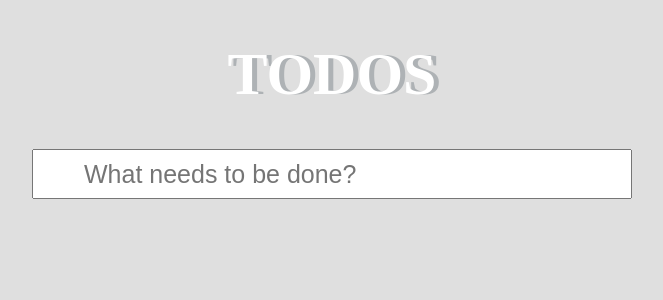
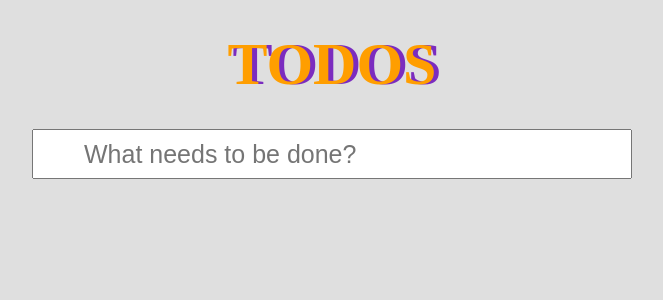
Before and after one commit to justaskmeeee/todo-list-react-src, a React (Create React App) app: page / in a window 1280 px wide. Shown: the top 300 px of the page, without its empty margins (308-971 px from the left). Built offline with nearby package versions, Linux system fonts and the light colour scheme.

Commit message:
Add header, styles for title

```diff
--- a/src/components/Title/Title.jsx
+++ b/src/components/Title/Title.jsx
@@ -3,9 +3,9 @@ import './Title.scss';
 
 const Title = () => {
   return (
-    <div>
+    <header>
       <h1 className="title">TODOS</h1>
-    </div>
+    </header>
   );
 }
 
--- a/src/components/Title/Title.scss
+++ b/src/components/Title/Title.scss
@@ -1,8 +1,10 @@
 @import '/src/functions/pxToRem.scss';
 
 .title {
+  margin: toRem(30) 0;
   text-align: center;
+  font-family: 'Comfortaa', cursive;
   font-size: toRem(60);
-  color: white;
-  text-shadow: toRem(5) 0 rgb(174, 178, 181);
+  color: #ff9e00;
+  text-shadow: toRem(5) 0 #7b2cbf;
 }
```
